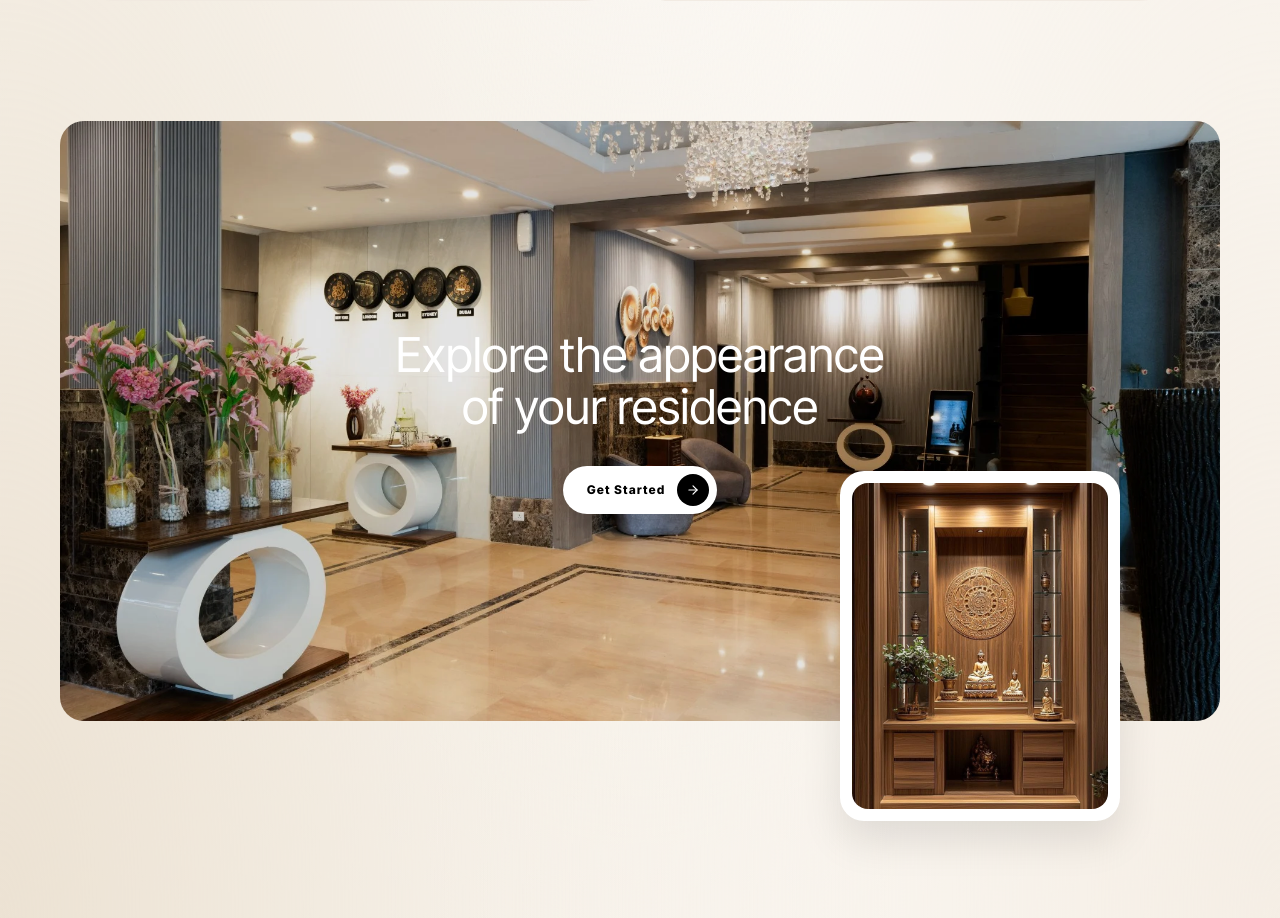
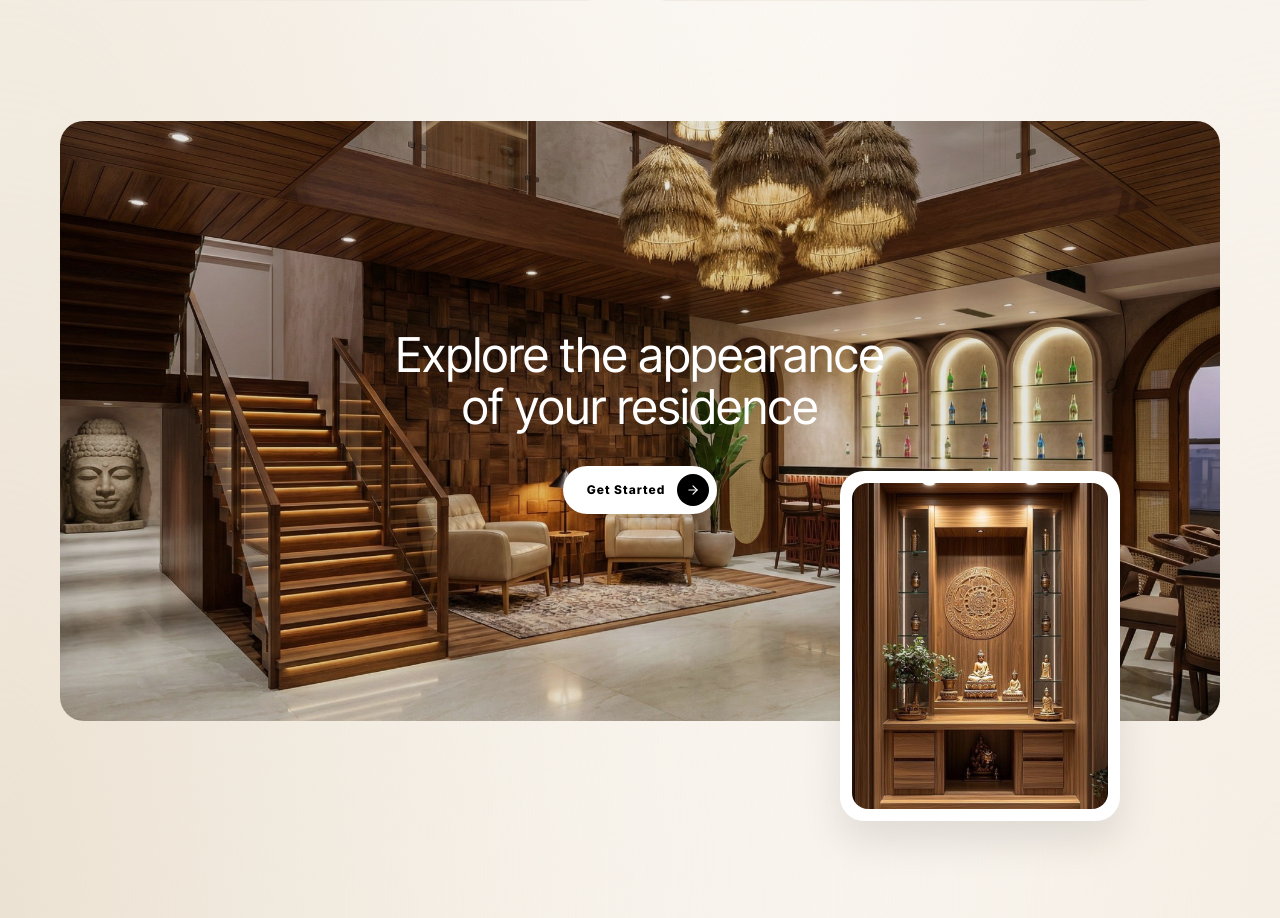
Before and after one commit to draftworks-repos/JSM, a Next.js app: page / in a window 1280 px wide. Shown: the part 3312-4230 px from the top of the page. Built offline with nearby package versions, Linux system fonts and the light colour scheme.

Commit message:
why us image updtae

```diff
--- a/components/WhyUs.tsx
+++ b/components/WhyUs.tsx
@@ -85,7 +85,7 @@ export function WhyUs() {
             className="feature-image-wrapper"
           >
             <Image
-              src="/hero.webp"
+              src="/contact/bg.jpg"
               alt="Feature Interior"
               fill
               className="feature-image"
```
